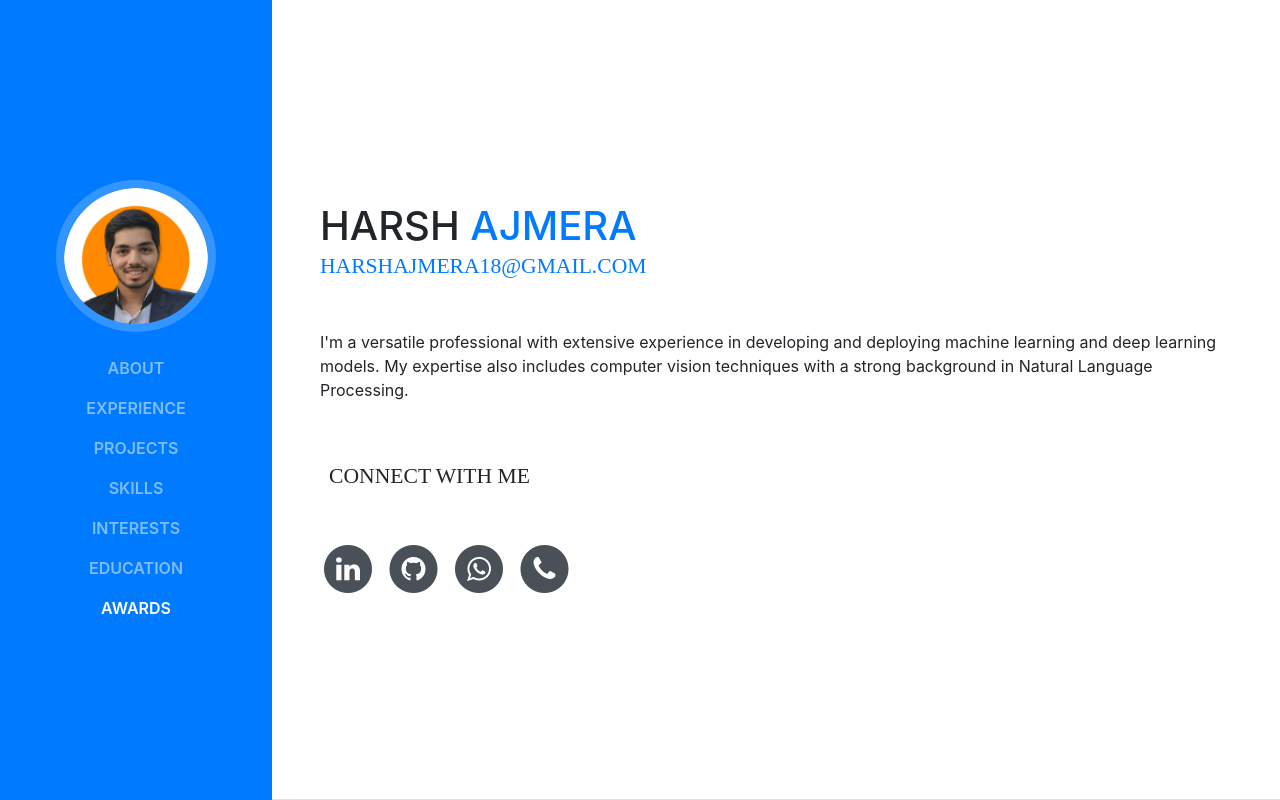
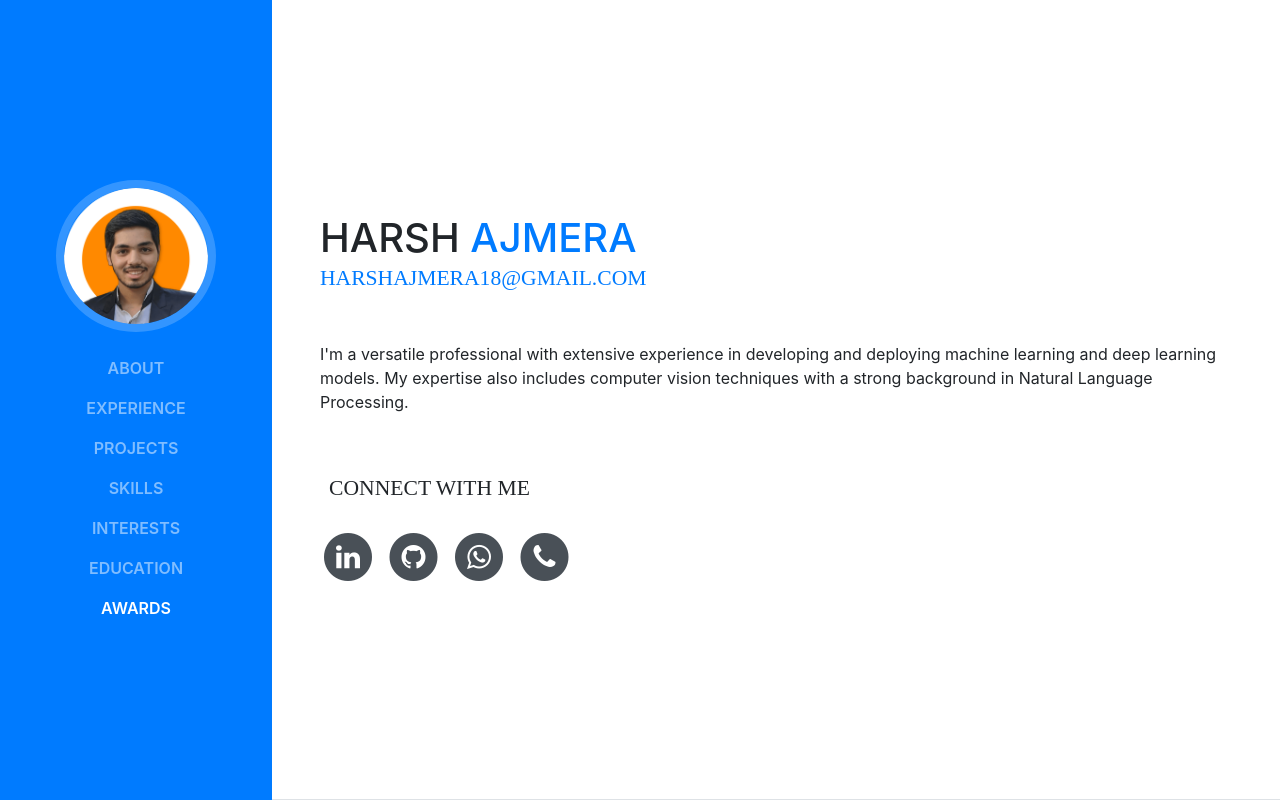
Before and after one commit to HarshAjmeraa/Portfolio, a website with bundled scripts: page index.html in a window 1280 px wide. Shown: the top 800 px of the page. Built offline with nearby package versions, Linux system fonts and the light colour scheme; a web font is replaced by a local one.

Commit message:
index.html

```diff
--- a/index.html
+++ b/index.html
@@ -78,7 +78,7 @@
             learning models. My expertise also includes computer vision techniques with a strong background in Natural
             Language Processing.</p>
           <ul class="list-inline list-social-icons mb-0">
-            <div class="subheading mb-3", style="padding: 1%;">Connect  with me</div><br>
+            <div class="subheading mb-3", style="padding: 1%;">Connect  with me</div>
             <li class="list-inline-item">
               <a href="https://www.linkedin.com/in/harsh-ajmera">
                 <span class="fa-stack fa-lg">
```
